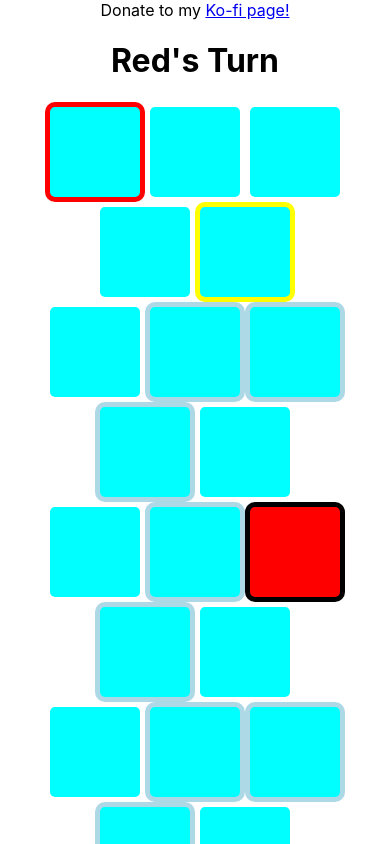
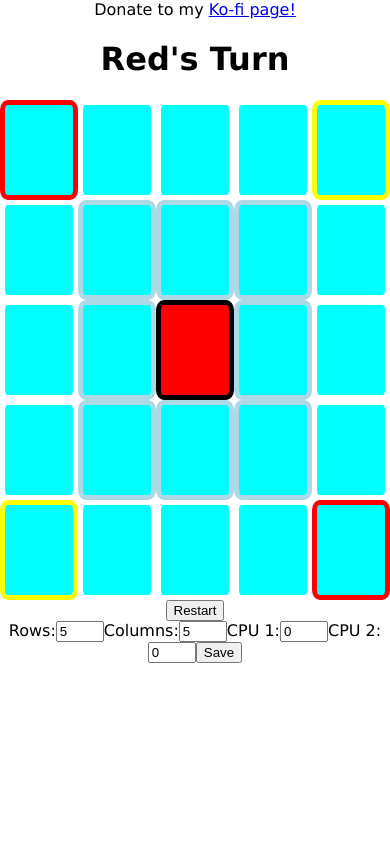
Before and after one commit to Michael-NN/React_prj-002, a React (Create React App) app: page / in a window 390 px wide. Shown: the top 844 px of the page. Built offline with nearby package versions, Linux system fonts and the light colour scheme.

Commit message:
Size Scaling for grid and mobile

```diff
--- a/src/App.css
+++ b/src/App.css
@@ -1,7 +1,9 @@
 .App {
   text-align: center;
+  font-family: 'Lucida Sans', 'Lucida Sans Regular', 'Lucida Grande', 'Lucida Sans Unicode', Geneva, Verdana, sans-serif;
 }
 
+/*
 .App-logo {
   height: 40vmin;
   pointer-events: none;
@@ -36,3 +38,4 @@
     transform: rotate(360deg);
   }
 }
+*/
--- a/src/App.js
+++ b/src/App.js
@@ -5,95 +5,11 @@ import Board from './Board';
 
 function App() {
   return (
-    <div class="App">
-      <span>Donate to my <a href="https://ko-fi.com/maonekochat">Ko-fi page!</a></span>
+    <div className="App">
+      <span>Donate to my <a href="https://ko-fi.com/maonekochat" target="_blank" rel="noreferrer">Ko-fi page!</a></span>
       <Board
       />
     </div>
   );
 }
-
-/*
-class App extends React.Component {
-  constructor(props) {
-    super(props);
-    const rowCount = 5;
-    const colCount = 5;
-    const cpu1 =  0;
-    const cpu2 = 0;
-
-    this.state = {
-      rowCount,
-      colCount,
-      cpu1,
-      cpu2
-    };
-
-    this.handleSubmit = this.handleSubmit.bind(this);
-  }
-
-  handleSubmit = (settings) => {
-    console.log(this.state);
-    this.setState(settings);
-    console.log(this.state);
-  }
-
-  render() {
-    return (
-      <div>
-        <Board
-          rowCount={this.state.rowCount}
-          colCount={this.state.colCount}
-          cpu1={this.state.cpu1}
-          cpu2={this.state.cpu2}
-        />
-        <Settings
-          rowCount={this.state.rowCount}
-          colCount={this.state.colCount}
-          cpu1={this.state.cpu1}
-          cpu2={this.state.cpu2}
-          handleSubmit={this.handleSubmit}
-        />
-      </div>
-    );
-  }
-}
-
-function App() {
-  const [rowCount, setRowCount] = useState(5);
-  const [colCount, setColCount] = useState(5);
-  const [cpu1, setCpu1] = useState(0);
-  const [cpu2, setCpu2] = useState(0);
-
-  const handleSubmit = settings => {
-    console.log(rowCount);
-    console.log('handleSubmit');
-    console.log(settings);
-    setRowCount(settings.rowCount);
-    setColCount(settings.colCount);
-    setCpu1(settings.cpu1);
-    setCpu2(settings.cpu2);
-    console.log(rowCount);
-  }
-
-  return (
-    <div>
-      <Board
-        rowCount={rowCount}
-        colCount={colCount}
-        cpu1={cpu1}
-        cpu2={cpu2}
-      />
-      <Settings
-        rowCount={rowCount}
-        colCount={colCount}
-        cpu1={cpu1}
-        cpu2={cpu2}
-        handleSubmit={handleSubmit}
-      />
-    </div>
-  );
-}
-*/
-
 export default App;
--- a/src/Board.css
+++ b/src/Board.css
@@ -1,6 +1,28 @@
 .board {
-    background: tan;
-    border: 1px solid #999;
-    height: 1px;
-    width: 1px;
+    height: 500px;
+    max-height: 100%;
+    width: 500px;
+    max-width: 100%;
+    margin: auto;
 }
+
+.row {
+    height: 100px;
+    width: 100%;
+}
+
+.rows-3 {
+    max-height: 33.33%;
+}
+
+.rows-5 {
+    max-height: 20%;
+}
+
+.rows-7 {
+    max-height: 14.28%;
+}
+
+.rows-9 {
+    max-height: 11.11%;
+}
--- a/src/Board.js
+++ b/src/Board.js
@@ -1,6 +1,7 @@
 import React from 'react';
 import Square from './Square';
 import Settings from './Settings';
+import './Board.css';
 
 class Board extends React.Component {
     constructor(props) {
@@ -66,6 +67,8 @@ class Board extends React.Component {
 		return (
 			<Square
                 squid = {squid}
+                rowCount = {this.state.rowCount}
+                colCount = {this.state.colCount}
                 row = {rowNumber}
                 col = {colNumber}
                 ret = {retFlag}
@@ -79,7 +82,24 @@ class Board extends React.Component {
     }
 
     renderRow(rowNumber, length) {
-        return <div className='row'>{Array(length).fill(null).map((element, index) => this.renderSquare(rowNumber, index))}</div>;
+        let className = 'row'
+        switch(this.state.rowCount) {
+            case 3:
+                className += ' rows-3'
+                break;
+            case 5:
+                className += ' rows-5'
+                break;
+            case 7:
+                className += ' rows-7'
+                break;
+            case 9:
+                className += ' rows-9'
+                break;
+            default:
+                className += ''
+        }
+            return <div className={className}>{Array(length).fill(null).map((element, index) => this.renderSquare(rowNumber, index))}</div>;
     }
 
     renderBoard(rows, cols) {
--- a/src/Square.css
+++ b/src/Square.css
@@ -1,15 +1,30 @@
 .button {
     background: cyan;
-    border: 1px solid #999;
     font-size: 24px;
     font-weight: bold;
     line-height: 10px;
-    height: 100px;
+    height: 100%;
     width: 100px;
     border-radius: 10%;
     padding: 0;
     text-align: center;
     border: 5px solid white;
+  }
+
+  .cols-3 {
+    max-width: 33.33%;
+  }
+
+  .cols-5 {
+    max-width: 20%;
+  }
+
+  .cols-7 {
+    max-width: 14.28%;
+  }
+
+  .cols-9 {
+    max-width: 11.11%;
   }
 
 .one {
--- a/src/Square.js
+++ b/src/Square.js
@@ -2,6 +2,22 @@ import './Square.css';
 
 function Square (props) {
     let className = 'button';
+    switch(props.colCount) {
+        case 3:
+            className += ' cols-3'
+            break;
+        case 5:
+            className += ' cols-5'
+            break;
+        case 7:
+            className += ' cols-7'
+            break;
+        case 9:
+            className += ' cols-9'
+            break;
+        default:
+            className += ''
+    }
     let tabIndex = -1;
     if (props.ret) {
         className += ' ret';
```
